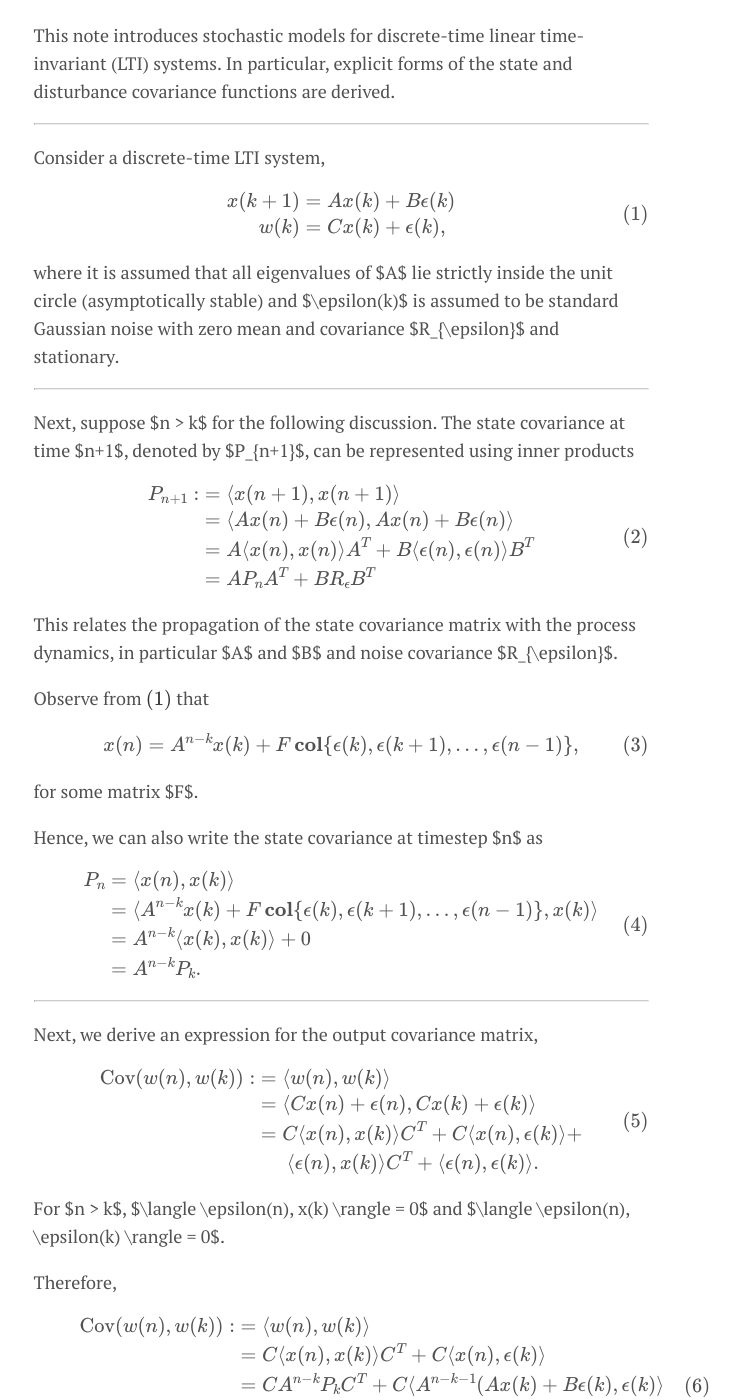
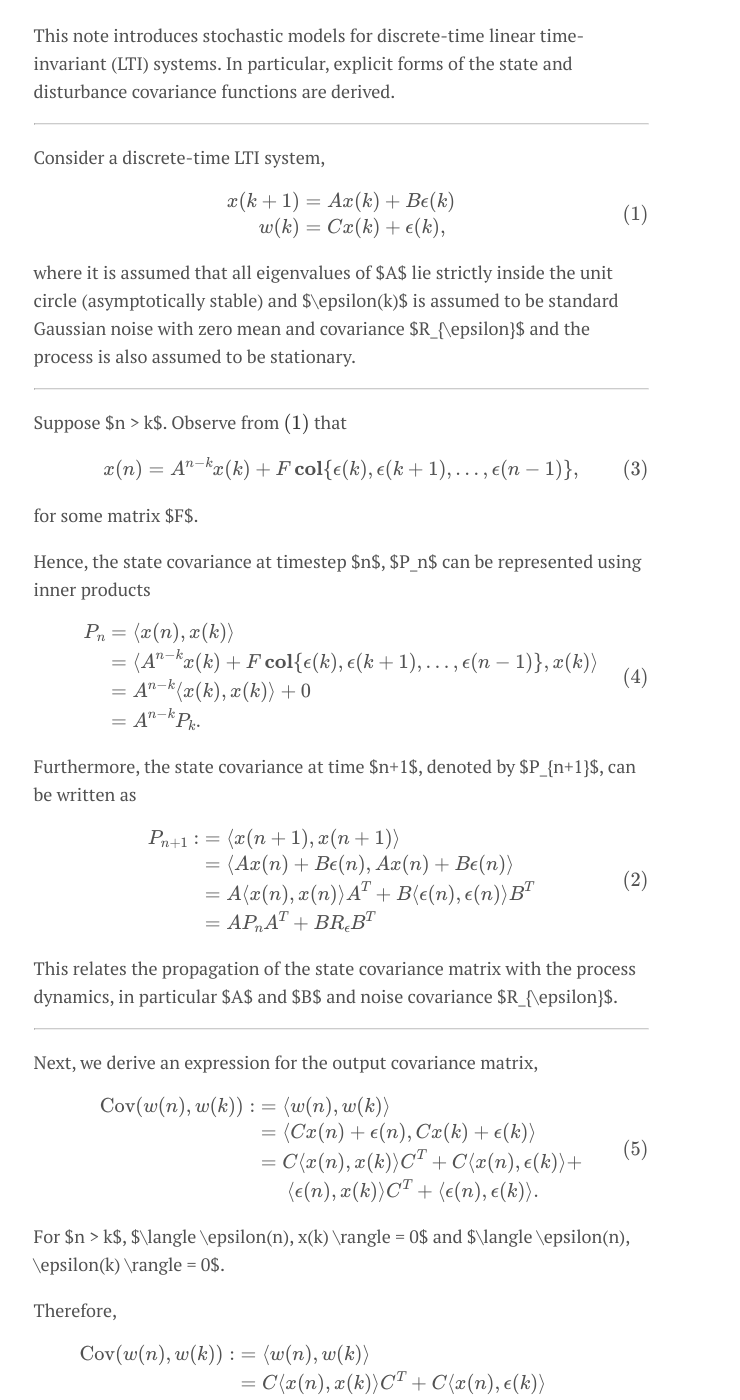
Before and after one commit to CheeGY/cheegy.github.io, a Jekyll site: the page built from _posts/2020-12-29-ModelingUncertainties.md, in a window 1280 px wide and 1400 px high, scrolled down 636 px. Shown: the whole window, without its empty margins (299-1039 px from the left). Built offline with Jekyll 4.4.1, drawn with Linux system fonts in a browser that asks for light colours; formulas are drawn with MathJax 3; part of the change alters nothing that is shown.

Commit message:
Update 2020-12-29-ModelingUncertainties.md

```diff
--- a/_posts/2020-12-29-ModelingUncertainties.md
+++ b/_posts/2020-12-29-ModelingUncertainties.md
@@ -19,11 +19,30 @@ w(k) &= Cx(k) + \epsilon(k),
 \end{aligned} \label{1}\tag{1}
 $$
 
-where it is assumed that all eigenvalues of $A$ lie strictly inside the unit circle (asymptotically stable) and $\epsilon(k)$ is assumed to be standard Gaussian noise with zero mean and covariance $R_{\epsilon}$ and stationary.
+where it is assumed that all eigenvalues of $A$ lie strictly inside the unit circle (asymptotically stable) and $\epsilon(k)$ is assumed to be standard Gaussian noise with zero mean and covariance $R_{\epsilon}$ and the process is also assumed to be stationary.
 
 ---
 
-Next, suppose $n > k$ for the following discussion. The state covariance at time $n+1$, denoted by $P_{n+1}$, can be represented using inner products
+Suppose $n > k$. Observe from \eqref{1} that
+
+$$
+x(n) = A^{n-k} x(k) + F\,\textbf{col}\{\epsilon(k), \epsilon(k+1),\dots,\epsilon(n-1)\}, \label{3}\tag{3}
+$$
+
+for some matrix $F$.
+
+Hence, the state covariance at timestep $n$, $P_n$ can be represented using inner products
+
+$$
+\begin{aligned}
+P_{n} &= \langle x(n), x(k) \rangle \\
+    &= \langle A^{n-k} x(k) + F\,\textbf{col}\{\epsilon(k), \epsilon(k+1),\dots,\epsilon(n-1)\}, x(k) \rangle \\
+    &= A^{n-k} \langle x(k), x(k) \rangle + 0 \\
+    &= A^{n-k} P_k.
+\end{aligned} \label{4}\tag{4}
+$$
+
+Furthermore, the state covariance at time $n+1$, denoted by $P_{n+1}$, can be written as
 
 $$
 \begin{aligned}
@@ -35,25 +54,6 @@ P_{n+1} :&= \langle x(n+1), x(n+1) \rangle\\
 $$
 
 This relates the propagation of the state covariance matrix with the process dynamics, in particular $A$ and $B$ and noise covariance $R_{\epsilon}$.
-
-Observe from \eqref{1} that
-
-$$
-x(n) = A^{n-k} x(k) + F\,\textbf{col}\{\epsilon(k), \epsilon(k+1),\dots,\epsilon(n-1)\}, \label{3}\tag{3}
-$$
-
-for some matrix $F$.
-
-Hence, we can also write the state covariance at timestep $n$ as
-
-$$
-\begin{aligned}
-P_{n} &= \langle x(n), x(k) \rangle \\
-    &= \langle A^{n-k} x(k) + F\,\textbf{col}\{\epsilon(k), \epsilon(k+1),\dots,\epsilon(n-1)\}, x(k) \rangle \\
-    &= A^{n-k} \langle x(k), x(k) \rangle + 0 \\
-    &= A^{n-k} P_k.
-\end{aligned} \label{4}\tag{4}
-$$
 
 ---
 
```
